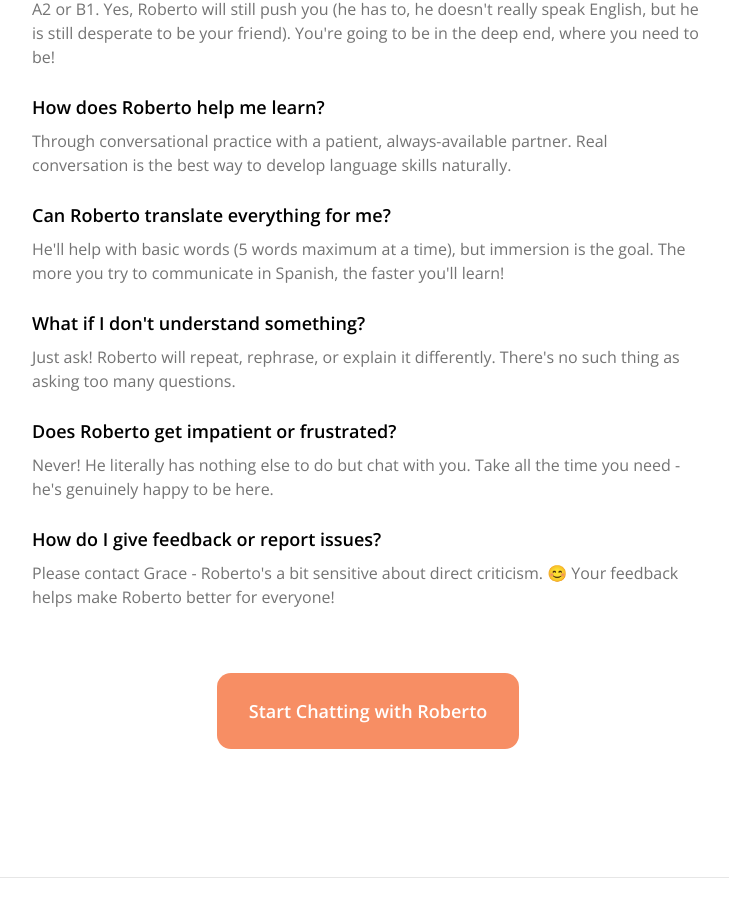
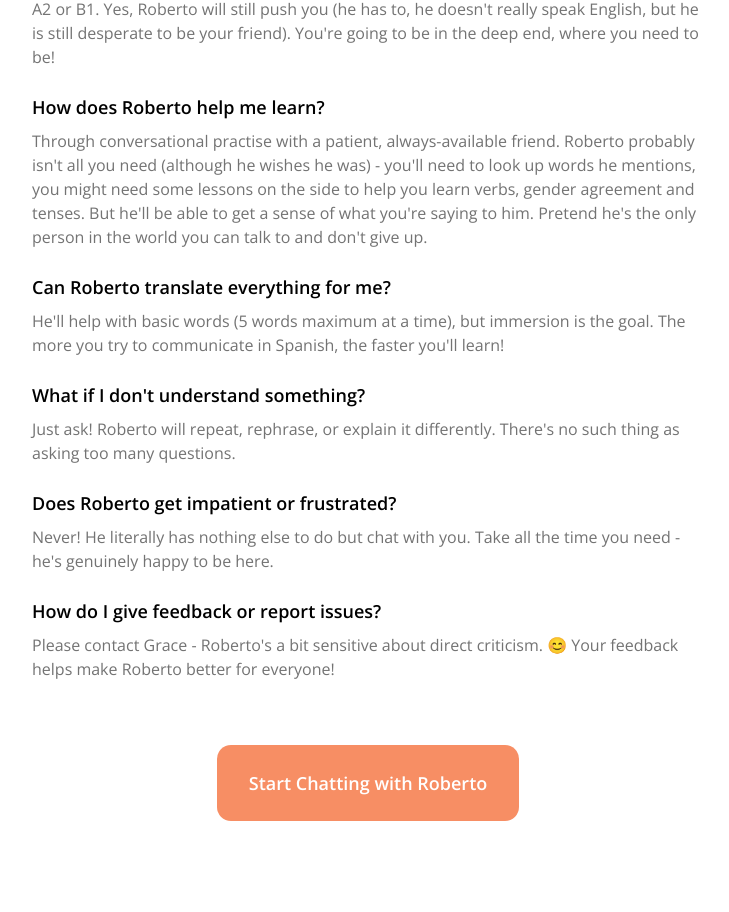
Before and after one commit to grace-liley/roberto-habla-bonito, a React (Vite) app: page /about in a window 1280 px wide. Shown: the part 1280-2192 px from the top of the page, without its empty margins (272-1001 px from the left). Built offline with nearby package versions, Linux system fonts and the light colour scheme; the HTML template or start-up script is replaced by a standard one.

Commit message:
Refactor FAQ answer text

```diff
--- a/src/pages/About.tsx
+++ b/src/pages/About.tsx
@@ -109,8 +109,7 @@ const About = () => {
                 How does Roberto help me learn?
               </h3>
               <p className="text-muted-foreground">
-                Through conversational practice with a patient, always-available partner.
-                Real conversation is the best way to develop language skills naturally.
+                Through conversational practise with a patient, always-available friend. Roberto probably isn't all you need (although he wishes he was) - you'll need to look up words he mentions, you might need some lessons on the side to help you learn verbs, gender agreement and tenses. But he'll be able to get a sense of what you're saying to him. Pretend he's the only person in the world you can talk to and don't give up.
               </p>
             </div>
 
```
